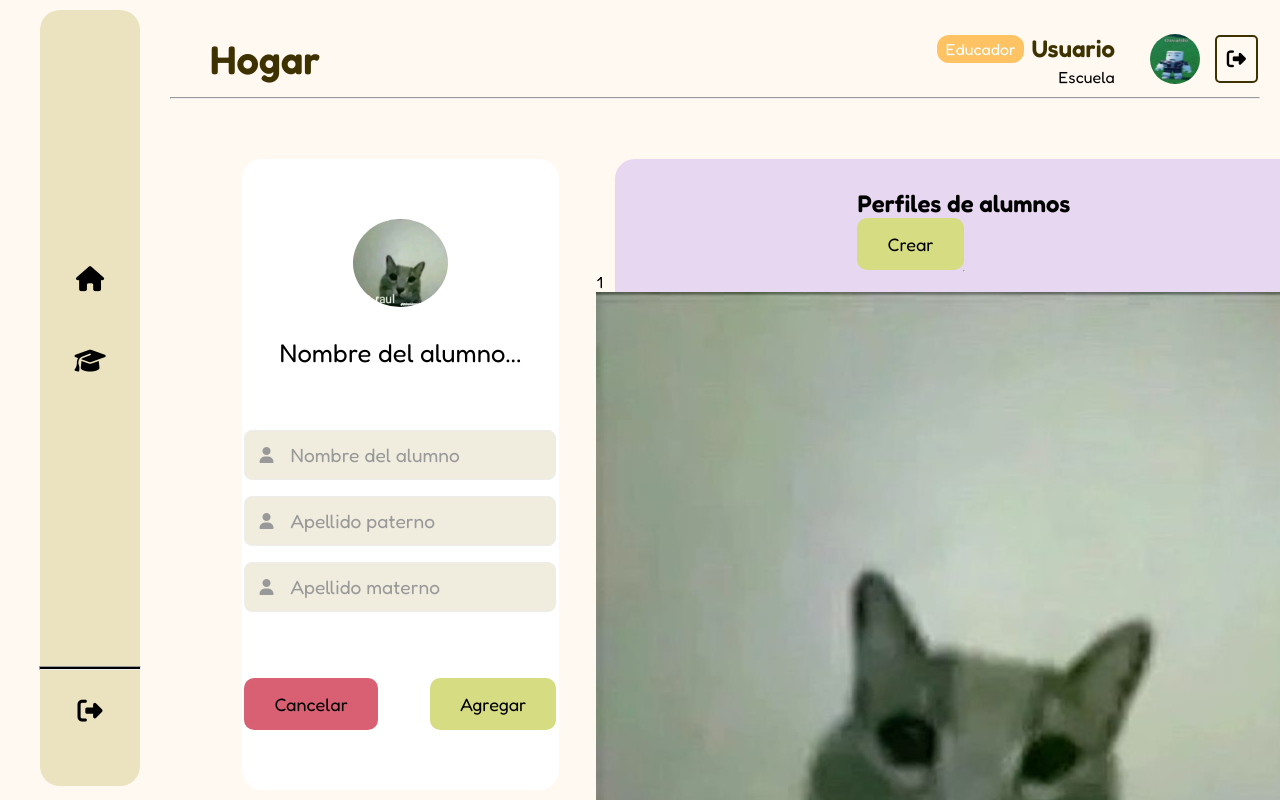
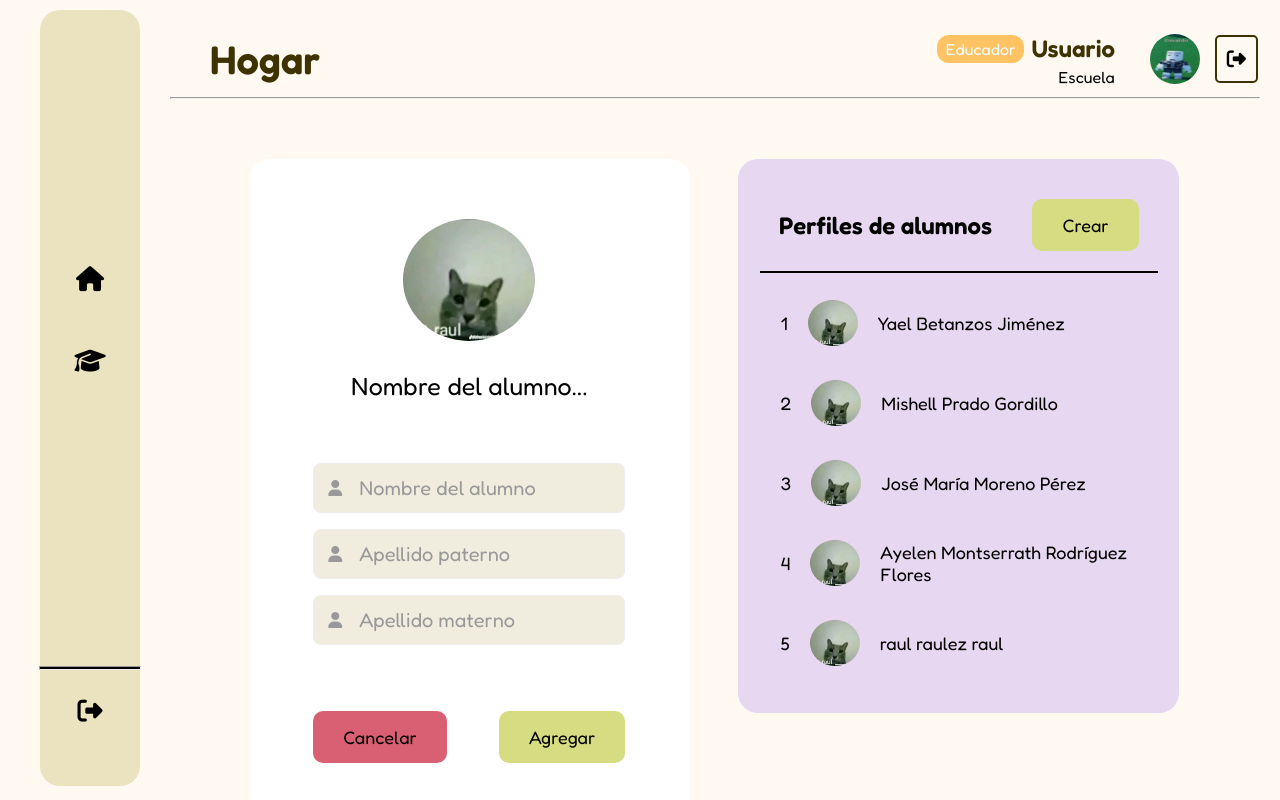
Before and after one commit to YBJ-UP/Nubo, an Angular app: page /teacher/students in a window 1280 px wide. Built offline with nearby package versions, Linux system fonts and the light colour scheme.

Commit message:
MEDIO sirve

```diff
--- a/public/placeholderData/studentData.json
+++ b/public/placeholderData/studentData.json
@@ -2,41 +2,41 @@
     {
       "id": 1,
       "pfp": "raul.jpg",
-      "name": "tilin",
-      "firstName": "eso",
-      "lastName": "noc",
+      "name": "Yael",
+      "firstName": "Betanzos",
+      "lastName": "Jiménez",
       "password": "12345678"
     },
     {
       "id": 2,
       "pfp": "raul.jpg",
-      "name": "tilin",
-      "firstName": "eso",
-      "lastName": "noc",
+      "name": "Mishell",
+      "firstName": "Prado",
+      "lastName": "Gordillo",
       "password": "12345678"
     },
     {
       "id": 3,
       "pfp": "raul.jpg",
-      "name": "tilin",
-      "firstName": "eso",
-      "lastName": "noc",
+      "name": "José María",
+      "firstName": "Moreno",
+      "lastName": "Pérez",
       "password": "12345678"
     },
     {
       "id": 4,
       "pfp": "raul.jpg",
-      "name": "tilin",
-      "firstName": "eso",
-      "lastName": "noc",
+      "name": "Ayelen Montserrath",
+      "firstName": "Rodríguez",
+      "lastName": "Flores",
       "password": "12345678"
     },
     {
       "id": 5,
       "pfp": "raul.jpg",
-      "name": "tilin",
-      "firstName": "eso",
-      "lastName": "noc",
+      "name": "raul",
+      "firstName": "raulez",
+      "lastName": "raul",
       "password": "12345678"
     }
   ]
--- a/src/app/teacher/create-student/create-student.css
+++ b/src/app/teacher/create-student/create-student.css
@@ -28,6 +28,7 @@ section {
     align-items: center;
     margin-inline: 20px;
     width: 90%;
+    max-height: 90%;
     padding-block: 30px;
     border-radius: 20px;
     height: fit-content;
@@ -39,6 +40,13 @@ section {
 
 .management-panel {
     background-color: #E7D7F0;
+
+    hr {
+        width: 90%;
+        align-self: center;
+        border: 1px solid black;
+        margin-block: 10px;
+    }
 }
 
 .img-container {
@@ -58,7 +66,7 @@ section {
     p {
         border: 0;
         text-align: center;
-        font-size: 2vw;
+        font-size: 25px;
     }
 }
 
@@ -91,7 +99,7 @@ section {
   border-radius: 8px;
   background-color: #F0EDDF;
   color: #333;
-  font-size: 1.5vw;
+  font-size: 20px;
   transition: all 0.3s ease;
   border: 1px solid #ededed;
 }
@@ -118,7 +126,43 @@ button {
 .cancel {
     background-color: #D96073;
 }
+.cancel:hover {
+    background-color: #b44858;
+}
 
 .add {
     background-color: #D6DC82;
 }
+.add:hover {
+    background-color: #b3b95f;
+}
+
+.title {
+    width: 100%;
+    display: flex;
+    align-items: center;
+    justify-content: space-evenly;
+    margin-block: 10px;
+}
+
+.student-container{
+    width: 90%;
+    height: 50px;
+    padding-inline: 20px;
+    padding-block: 10px;
+    margin: 5px;
+    display: grid;
+    grid-template-columns: 0.15fr 0.1fr 1fr;
+    align-items: center;
+    border-radius: 20px;
+
+    span {
+        margin-inline: 20px;
+        font-size: large;
+    }
+}
+
+.data-img {
+    width: 50px;
+    border-radius: 50%;
+}
--- a/src/app/teacher/create-student/create-student.html
+++ b/src/app/teacher/create-student/create-student.html
@@ -27,15 +27,15 @@
 </section>
 
 <section class="management-panel">
-    <div>
+    <div class="title">
         <h2>Perfiles de alumnos</h2>
         <button type="button" class="add">Crear</button>
     </div>
     <hr>
     @for (student of data; track student.id) {
-        <div>
+        <div class="student-container">
             <span>{{student.id}}</span>
-            <img src="{{student.pfp}}" alt="">
+            <img src="{{student.pfp}}" alt="{{student.name}}" class="data-img">
             <span>{{student.name + ' ' + student.firstName + ' ' + student.lastName}}</span>
         </div>
     }
--- a/src/app/teacher/create-student/create-student.ts
+++ b/src/app/teacher/create-student/create-student.ts
@@ -14,6 +14,12 @@ export class CreateStudent {
   inputText: string = ''
   data: Student[] = studentData
 
+  ngOnInit(){
+    for (var i=0 ; i<this.inputTextFields.length ; i++){
+      this.inputTextFields[i] = ''
+    }
+  }
+
   addValue(inputValue : string, field: number){
     this.inputTextFields[field] = inputValue
     if (this.inputTextFields[0] || this.inputTextFields[1] || this.inputTextFields[2]){
```
